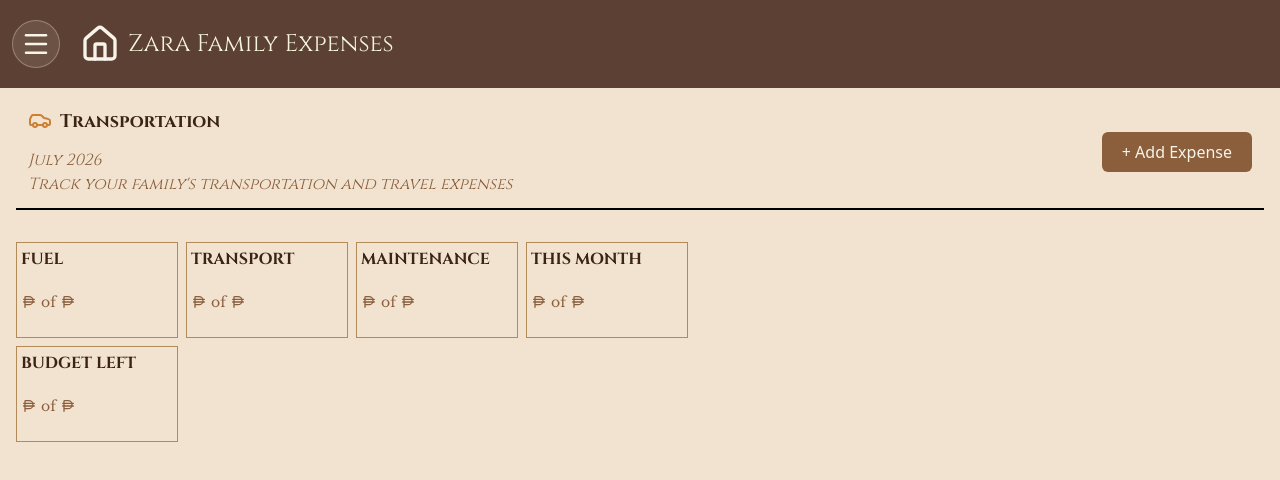
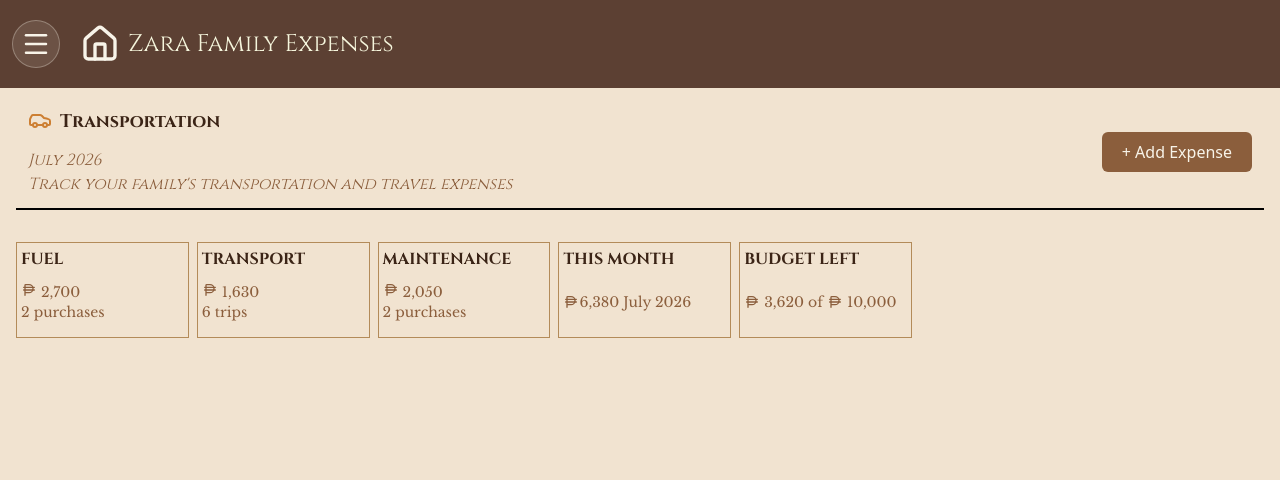
Before and after one commit to Jericho0909/home-expense-tracker, a Next.js app: page /1/transportation in a window 1280 px wide. Shown: the top 480 px of the page. Built offline with nearby package versions, Linux system fonts and the light colour scheme; a web font is replaced by a local one.

Commit message:
refactor: integrate summaryCardArr into SummaryCard

```diff
--- a/app/(root)/[expenses]/foodandhouse/page.tsx
+++ b/app/(root)/[expenses]/foodandhouse/page.tsx
@@ -155,8 +155,8 @@ const FoodAndHousePage = () => {
                                 style={{ fontFamily: "var(--font-libre-baskerville)"}}
                             >
                                 {item.totalItems !== undefined && (
-                                    <div className="flex flex-col">
-                                        <span className="flex items-center">
+                                    <div className="flex justify-center flex-col">
+                                        <span className="flex gap-1">
                                             <PhilippinePeso
                                                 size={16}
                                             />
@@ -180,26 +180,18 @@ const FoodAndHousePage = () => {
                                 )}
                                 {item.budgetLeft !== undefined && item.budget !== undefined && (
                                     <p
-                                        className="flex text-sm flex-wrap"
-                                        style={{ fontFamily: "var(--font-libre-baskerville)"}}
-                                    >
-                                        <span
-                                            className="flex items-center gap-1 mr-1"
+                                        className="flex items-center flex-wrap gap-1"
                                     >
                                         <PhilippinePeso
                                             size={16}
                                         />
                                         {item.budgetLeft?.toLocaleString("en-US")}
-                                        </span>
-                                        of
-                                        <span
-                                            className="flex items-center gap-1 ml-1"
-                                        >
+
+                                        {" "}of{" "}
                                         <PhilippinePeso
                                             size={16}
                                         />
                                         {item.budget?.toLocaleString("en-US")}
-                                        </span>
                                 </p>
                                 )}
                             </div>
--- a/app/(root)/[expenses]/transportation/page.tsx
+++ b/app/(root)/[expenses]/transportation/page.tsx
@@ -13,6 +13,7 @@ type SummaryType = {
     id: string | number;
     name: string;
     amount?: number,
+    itemLength?: string,
     total?: number,
     budget?: number
 
@@ -34,35 +35,44 @@ const Transportation = () => {
         "Toll"
     ]
 
+    const fuelItems = transportationExpenses.filter((item) => item.category === "Fuel")
+    const transportItems = transportationExpenses.filter((item) => transportationCategories.includes(item.category))
+    const vehicleMaintenanceItems = transportationExpenses.filter((item) => item.category === "VehicleMaintenance")
+
     const totalFuel = transportationExpenses.filter((item) => item.category === "Fuel").reduce((total, item) => total + item.amount, 0)
-
     const totalTransport = transportationExpenses
     .filter((item) => transportationCategories.includes(item.category))
     .reduce((total, item) => total + item.amount, 0)
-
     const totalVehicleMaintenance = transportationExpenses.filter((item) => item.category === "VehicleMaintenance").reduce((total, item) => total + item.amount, 0)
 
     const total = totalFuel + totalTransport + totalVehicleMaintenance
-    const budget = total - 10000
+    const budgetLeft = 10000 - total
 
     const SummaryDataArr:SummaryType[] = [
         {
             id: 1,
             name: "FUEL",
-            amount: totalFuel
+            amount: totalFuel,
+            itemLength: `${fuelItems.length} ${
+                fuelItems.length === 1 ? "purchase" : "purchases"
+            }`
 
         },
         {
             id: 2,
             name: "TRANSPORT",
-            amount: totalTransport
-
+            amount: totalTransport,
+            itemLength: `${transportItems.length} ${
+                transportItems.length === 1 ? "trip" : "trips"
+            }`
         },
         {
             id: 3,
             name: "MAINTENANCE",
-            amount: totalVehicleMaintenance
-
+            amount: totalVehicleMaintenance,
+            itemLength: `${vehicleMaintenanceItems.length} ${
+                vehicleMaintenanceItems.length === 1 ? "purchase" : "purchases"
+            }`
         },
         {
             id: 4,
@@ -73,7 +83,7 @@ const Transportation = () => {
         {
             id: 5,
             name: "BUDGET LEFT",
-            budget: budget
+            budget: budgetLeft
         },
     ]
 
@@ -113,7 +123,7 @@ const Transportation = () => {
                 </div>
             </div>
 
-            <div className="grid grid-cols-4 gap-2 w-2xl h-auto mb-8">
+            <div className="grid grid-cols-5 gap-2 w-4xl h-auto mb-8">
                 {SummaryDataArr.map((item, index) => (
                     <SummaryCards
                         key={index}
@@ -123,28 +133,44 @@ const Transportation = () => {
                                 className="block text-sm"
                                 style={{ fontFamily: "var(--font-libre-baskerville)"}}
                             >
-                                <p
-                                        className="flex text-sm flex-wrap"
-                                        style={{ fontFamily: "var(--font-libre-baskerville)"}}
-                                    >
+                                {item.amount !== undefined && (
+                                    <div className="flex justify-center flex-col">
                                         <span
-                                            className="flex items-center gap-1 mr-1"
+                                            className="flex gap-1"
                                         >
                                             <PhilippinePeso
                                                 size={16}
                                             />
+                                            {item.amount?.toLocaleString("en-US")}
+                                        </span>
+                                        <span>
+                                            {item.itemLength}
+                                        </span>
+                                    </div>
+                                )}
+                                {item.total !== undefined && (
+                                    <p className="flex items-center flex-wrap">
 
-                                        </span>
-                                        of
-                                        <span
-                                            className="flex items-center gap-1 ml-1"
-                                        >
-                                            <PhilippinePeso
-                                                size={16}
-                                            />
-
-                                        </span>
-                                </p>
+                                        <PhilippinePeso
+                                            size={16}
+                                        />
+                                        {item.total?.toLocaleString("en-US")}
+                                        {" "}
+                                        {currentDate}
+                                    </p>
+                                )}
+                                {item.budget !== undefined && (
+                                    <p
+                                        className="flex items-center flex-wrap gap-1"
+                                        style={{ fontFamily: "var(--font-libre-baskerville)"}}
+                                    >
+                                        <PhilippinePeso size={16} />
+                                        {budgetLeft?.toLocaleString("en-US")}
+                                        {" "}of{" "}
+                                        <PhilippinePeso size={16} />
+                                        10,000
+                                    </p>
+                                )}
                             </div>
                         }
                     />
```
Lines whose indentation alone changed are shown as unchanged.
